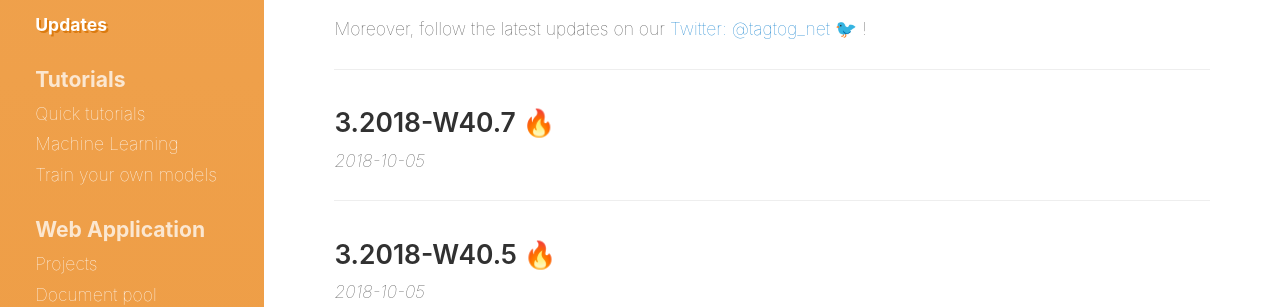
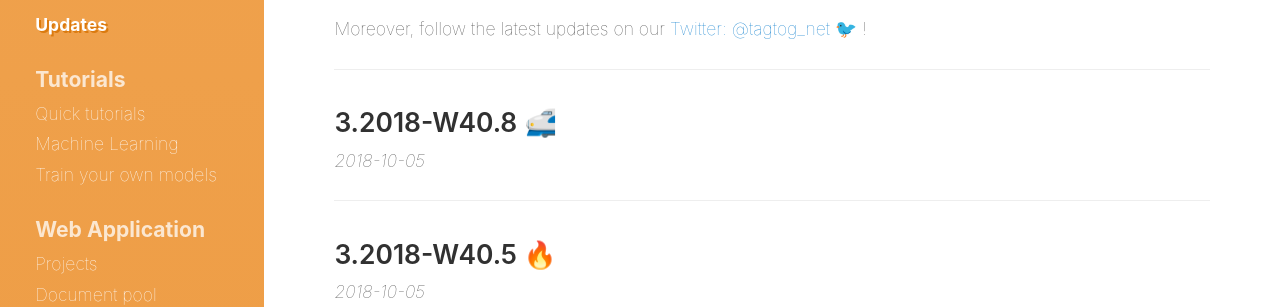
Before and after one commit to tagtogorg/tagtog-doc, a Jekyll site: the page built from updates.md, in a window 1280 px wide. Shown: the part 248-555 px from the top of the page. Built offline with Jekyll 4.4.1, drawn with Linux system fonts in a browser that asks for light colours; nearby versions of some CDN libraries; emoji names are drawn with the system emoji font.

Commit message:
prepare new empty

```diff
--- a/updates.md
+++ b/updates.md
@@ -14,7 +14,7 @@ Moreover, follow the latest updates on our [Twitter: @tagtog_net 🐦](https://t
 
 ---
 
-## 3.2018-W40.7 🔥
+## 3.2018-W40.8 🚅
 _2018-10-05_
 
 <ul class="updates">
```
